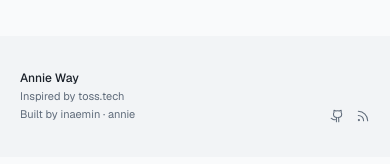
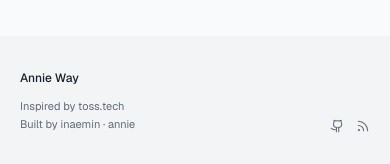
Before and after one commit to inaemin/blog, a Next.js app: page / in a window 390 px wide. Shown: the part 732-896 px from the top of the page. Built offline with nearby package versions, Linux system fonts and the light colour scheme; no server answers.

Commit message:
style(layout): 푸터 텍스트 간격 조정

```diff
--- a/components/layout/Footer.tsx
+++ b/components/layout/Footer.tsx
@@ -28,12 +28,14 @@ export function Footer() {
       className="flex justify-center bg-card py-8.5 md:py-12"
     >
       <div className="flex w-full max-w-300 items-end justify-between px-5 text-text-muted md:px-10 xl:px-0">
-        <div className="space-y-0.5 md:space-y-0.75 xl:space-y-0.5">
+        <div className="flex flex-col gap-3">
           <p className="text-xs font-medium text-foreground md:text-[15px]">
             {siteConfig.name}
           </p>
-          <p className="text-[11px] md:text-xs">Inspired by toss.tech</p>
-          <p className="text-[11px] md:text-xs">Built by inaemin · annie</p>
+          <div className="flex flex-col gap-0.5">
+            <p className="text-[11px] md:text-xs">Inspired by toss.tech</p>
+            <p className="text-[11px] md:text-xs">Built by inaemin · annie</p>
+          </div>
         </div>
         <div className="flex items-center gap-3 md:gap-4 xl:gap-3">
           <a
```
